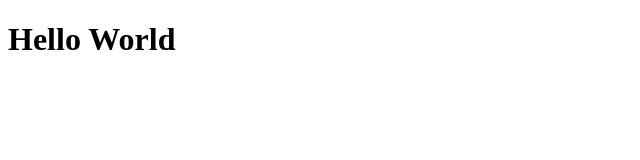
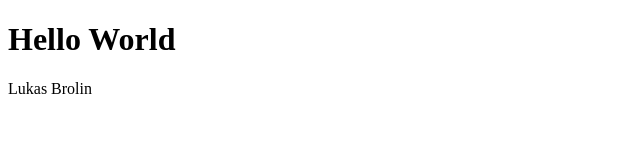
Before and after one commit to lukasbrolin/lukasbrolin.github.io, a plain HTML site: page index.html in a window 1280 px wide. Shown: the whole page, without its empty margins (0-640 px from the left). Drawn offline with Linux system fonts and the light colour scheme.

Commit message:
2nd commit

```diff
--- a/index.html
+++ b/index.html
@@ -5,6 +5,7 @@
 </head>
 <body>
   <h1>Hello World</h1>
+  <p>Lukas Brolin</p>
 </body>
 
 </html>
```
